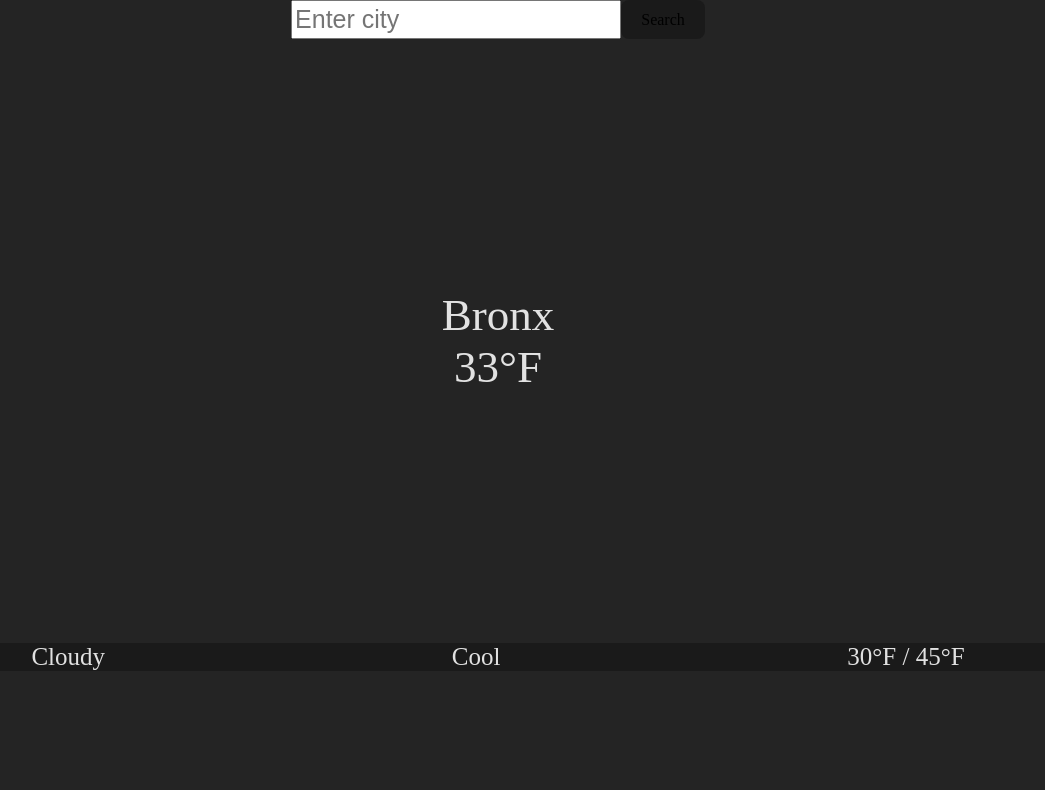
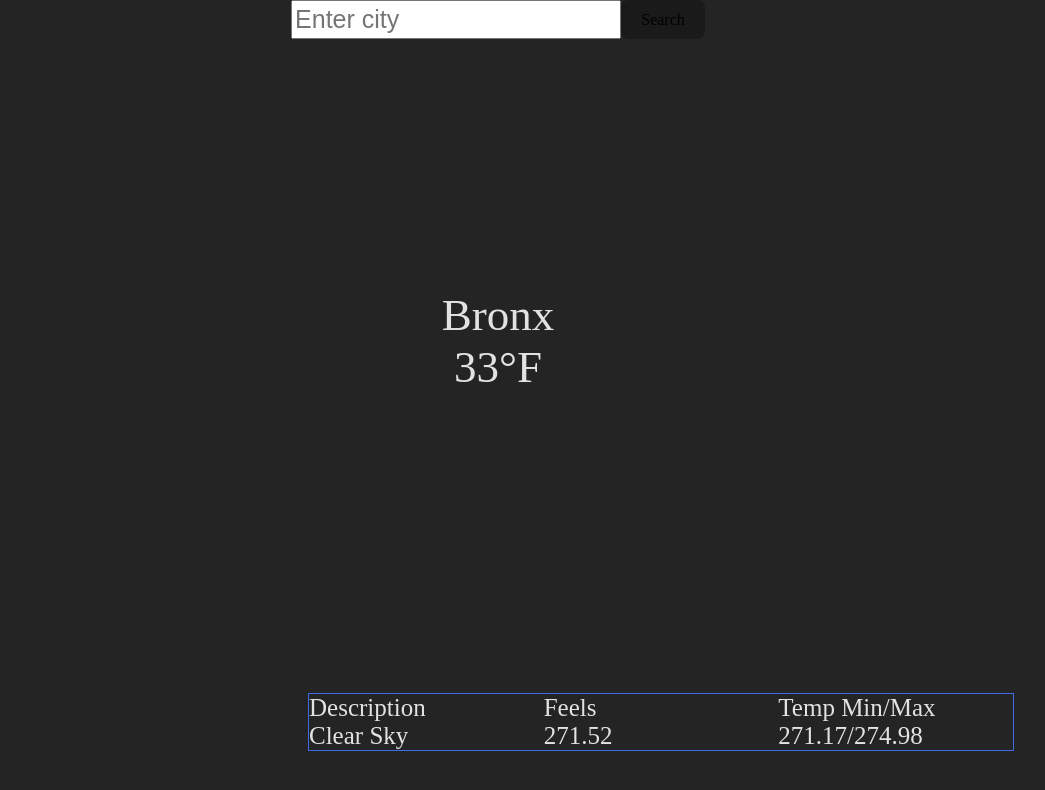
Before and after one commit to ChristopherB91/Weather-Report, a React (Vite) app: page / in a window 1280 px wide. Shown: the top 790 px of the page, without its empty margins (142-1187 px from the left). Built offline with nearby package versions, Linux system fonts and the light colour scheme; no server answers.

Commit message:
Almost done with styles

```diff
--- a/src/App.css
+++ b/src/App.css
@@ -38,13 +38,12 @@ body{
   flex-direction: column;
 }
 
-/* .description, .feels, .temp-minmax{
-
-} */
-
 .bottom{
-  display: flex;
-  justify-content: space-around;
-  background-color: #1a1a1a;
-  margin-top: 250px;
+  display: grid;
+  grid-template-columns: 1fr 1fr 1fr;
+  border: 1px royalblue solid;
+  position: relative;
+  top: 300px;
+  left: 450px;
+  width: 55%;
 }
--- a/src/App.jsx
+++ b/src/App.jsx
@@ -26,9 +26,12 @@ function App() {
           <div className="temp">33°F</div>
         </div>
         <div className="bottom" style={{ fontSize: "25px" }}>
-          <div className="description">Cloudy</div>
-          <div className="feels">Cool</div>
-          <div className="temp-minmax">30°F / 45°F</div>
+          <div className="description">Description</div>
+          <div className="feels">Feels</div>
+          <div className="temp-minmax">Temp Min/Max</div>
+          <div className="description-word">Clear Sky</div>
+          <div className="feels-word">271.52</div>
+          <div className="temp-minmax-word">271.17/274.98</div>
         </div>
       </div>
     </div>
```
